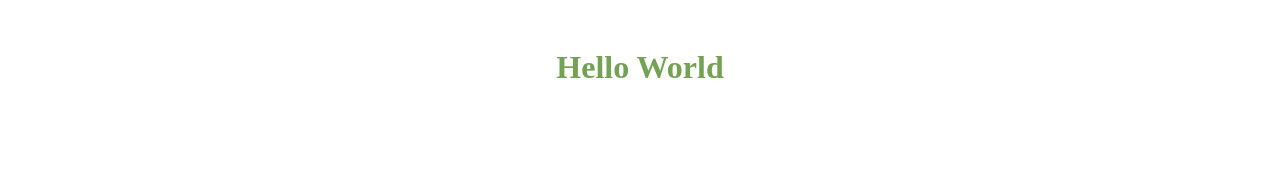
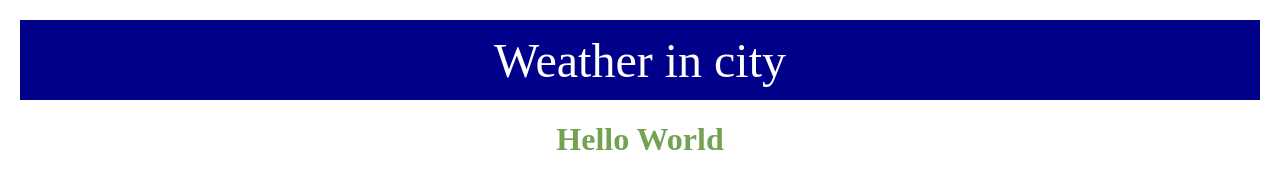
Before and after one commit to AlexandrIzevsk/Weather, a React app: page / in a window 1280 px wide. Built offline with nearby package versions, Linux system fonts and the light colour scheme.

Commit message:
Weather: refactoring - add component Main

```diff
--- a/package.json
+++ b/package.json
@@ -15,12 +15,15 @@
     "@babel/core": "^7.27.3",
     "@babel/preset-env": "^7.27.2",
     "@babel/preset-react": "^7.27.1",
+    "@types/react": "^19.1.6",
+    "@types/react-dom": "^19.1.5",
     "babel-loader": "^10.0.0",
     "css-loader": "^7.1.2",
     "html-webpack-plugin": "^5.6.3",
     "react": "^19.1.0",
     "react-dom": "^19.1.0",
     "style-loader": "^4.0.0",
+    "typescript": "^5.8.3",
     "webpack": "^5.99.9",
     "webpack-cli": "^6.0.1",
     "webpack-dev-server": "^5.2.1"
--- a/src/components/App.js
+++ b/src/components/App.js
@@ -1,12 +1,13 @@
 import React, {Component} from 'react';
 
 import "../styles/App.css"
+import Main from "./Main";
 
 class App extends Component {
     render() {
         return (
             <div>
-                <h1>Hello World</h1>
+                <Main></Main>
             </div>
         );
     }
--- /dev/null
+++ b/src/components/Main.js
@@ -0,0 +1,20 @@
+import React, { Component } from "react"
+import "../styles/Main.css";
+import  {useState, useEffect} from "react";
+// import axios from "axios";
+// import Current from "./Current_weather";
+// import Hourly from "./Hourly_weather";
+// import Week from "./Week_weather";
+
+class Main extends Component {
+    render() {
+        return(
+            <main>
+                <header>Weather in city</header>
+                <h1>Hello World</h1>
+            </main>
+        )
+    }
+}
+
+export default Main;
--- a/src/styles/App.css
+++ b/src/styles/App.css
@@ -1,7 +1,8 @@
+html, body {
+    margin: 0;
+    padding: 0;
+}
+
 div {
     padding: 10px;
 }
-h1 {
-    text-align: center;
-    color: #74a253;
-}
--- /dev/null
+++ b/src/styles/Main.css
@@ -0,0 +1,14 @@
+header {
+    color: white;
+    background: darkblue;
+    font-size: 3rem;
+    height: 80px;
+    display: flex;
+    justify-content: center;
+    align-items: center;
+}
+
+h1 {
+    text-align: center;
+    color: #74a253;
+}
```
Also changed, not shown: 1 other file.
